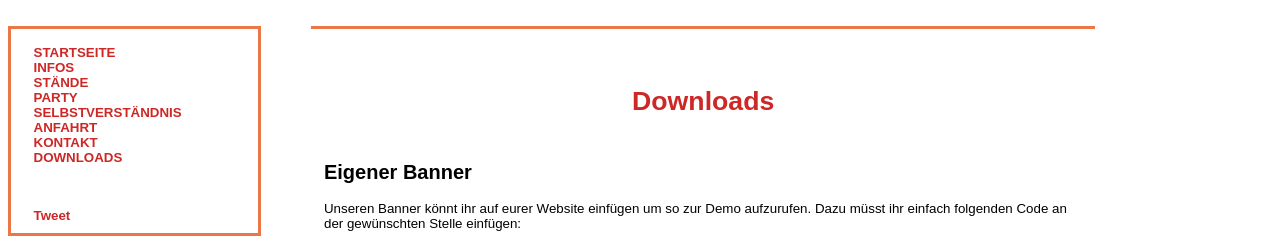
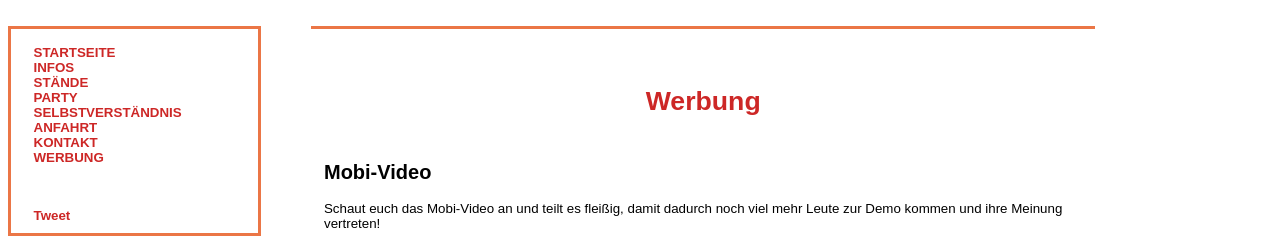
Before and after one commit to leSheep/demoSite, a PHP site: page /downloads.php in a window 1280 px wide. Shown: the part 344-585 px from the top of the page. Run offline with PHP 8.4, Linux system fonts and the light colour scheme; some libraries are stand-ins or nearby versions.

Commit message:
Mobivideo

```diff
--- a/downloads.php
+++ b/downloads.php
@@ -5,7 +5,14 @@ if(!isset($selectedSite)) {
 } else {
 ?>
 
-<h1> Downloads </h1>
+<h1> Werbung </h1>
+
+<h2 style="text-align:left"> Mobi-Video</h2>
+<p> Schaut euch das Mobi-Video an und teilt es fleißig, damit dadurch noch viel mehr Leute zur Demo kommen und ihre Meinung vertreten!</p>
+
+<iframe width="640" height="360" src="http://www.youtube.com/embed/TvlPGtXd0D8?feature=player_detailpage" frameborder="0" allowfullscreen></iframe>
+
+<br />
 
 <h2 style="text-align:left">Eigener Banner</h2>
 <p> Unseren Banner könnt ihr auf eurer Website einfügen um so zur Demo aufzurufen. Dazu müsst ihr einfach folgenden Code an der gewünschten Stelle einfügen:</p>
--- a/index.php
+++ b/index.php
@@ -39,7 +39,7 @@
 	  		<li><a href="selbstverstaendnis.php">SELBSTVERSTÄNDNIS</a></li>
 	  		<li><a href="anfahrt.php">ANFAHRT</a></li>
 	  		<li><a href="contact.php">KONTAKT</a></li>
-	  		<li><a href="downloads.php">DOWNLOADS</a></li>
+	  		<li><a href="downloads.php">WERBUNG</a></li>
 		</ul>
 	</div>
 
```
